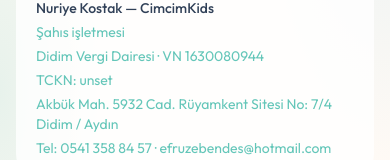
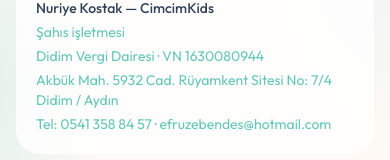
Before and after one commit to emrahoffline/cimcimkids, a Next.js app: page /en/distance-sales in a window 390 px wide. Shown: the part 237-397 px from the top of the page. Built offline with nearby package versions, Linux system fonts and the light colour scheme; no server answers.

Commit message:
Stop publishing national ID on KVKK and distance-sales pages.
Seller identity stays as name, tax office, VKN, address, phone, and email.

Co-authored-by: emrahoffline <emrahoffline@users.noreply.github.com>

```diff
--- a/src/app/[locale]/distance-sales/page.tsx
+++ b/src/app/[locale]/distance-sales/page.tsx
@@ -7,6 +7,8 @@ import { buildMetadata } from "@/lib/seo";
 type Props = {
   params: Promise<{ locale: string }>;
 };
+
+export const dynamic = "force-dynamic";
 
 export async function generateMetadata({ params }: Props): Promise<Metadata> {
   const { locale } = await params;
@@ -32,7 +34,7 @@ export default async function DistanceSalesPage({ params }: Props) {
       lead={
         <>
           <p className="font-semibold text-olive">{t("sellerTitle")}</p>
-          <SellerLegalInfo showNationalId className="space-y-1" />
+          <SellerLegalInfo className="space-y-1" />
         </>
       }
       sections={[
--- a/src/app/[locale]/kvkk/page.tsx
+++ b/src/app/[locale]/kvkk/page.tsx
@@ -7,6 +7,8 @@ import { buildMetadata } from "@/lib/seo";
 type Props = {
   params: Promise<{ locale: string }>;
 };
+
+export const dynamic = "force-dynamic";
 
 export async function generateMetadata({ params }: Props): Promise<Metadata> {
   const { locale } = await params;
@@ -33,7 +35,7 @@ export default async function KVKKPage({ params }: Props) {
       lead={
         <>
           <p className="font-semibold text-olive">{t("s1title")}</p>
-          <SellerLegalInfo showNationalId className="space-y-1" />
+          <SellerLegalInfo className="space-y-1" />
         </>
       }
       sections={[
--- a/src/components/SellerLegalInfo.tsx
+++ b/src/components/SellerLegalInfo.tsx
@@ -6,10 +6,9 @@ import {
 
 type Props = {
   className?: string;
-  showNationalId?: boolean;
 };
 
-export function SellerLegalInfo({ className, showNationalId = false }: Props) {
+export function SellerLegalInfo({ className }: Props) {
   const phone = formatTrPhone(STORE_CONFIG.legalPhone);
 
   return (
@@ -21,7 +20,6 @@ export function SellerLegalInfo({ className, showNationalId = false }: Props) {
       <p>
         {STORE_CONFIG.taxOffice} Vergi Dairesi · VN {STORE_CONFIG.taxNumber}
       </p>
-      {showNationalId && <p>TCKN: {STORE_CONFIG.nationalId}</p>}
       <p>{STORE_CONFIG.legalAddress}</p>
       <p>
         Tel:{" "}
--- a/src/lib/store-config.ts
+++ b/src/lib/store-config.ts
@@ -6,7 +6,6 @@ export const STORE_CONFIG = {
   legalName: process.env.NEXT_PUBLIC_LEGAL_NAME ?? "Nuriye Kostak",
   taxOffice: process.env.NEXT_PUBLIC_TAX_OFFICE ?? "Didim",
   taxNumber: process.env.NEXT_PUBLIC_TAX_NUMBER ?? "1630080944",
-  nationalId: process.env.NEXT_PUBLIC_NATIONAL_ID ?? "28144999264",
   legalPhone: process.env.NEXT_PUBLIC_LEGAL_PHONE ?? "05413588457",
   legalEmail:
     process.env.NEXT_PUBLIC_LEGAL_EMAIL ?? "efruzebendes@hotmail.com",
```
